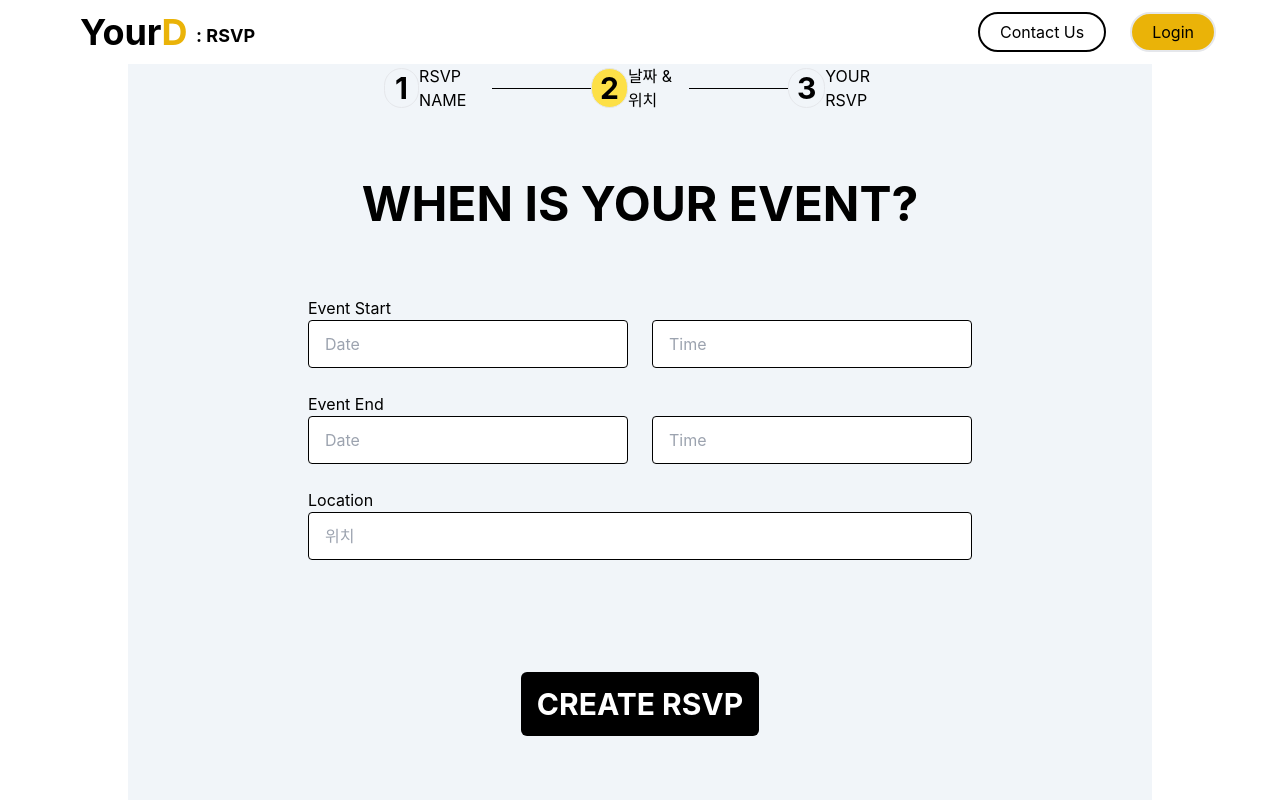
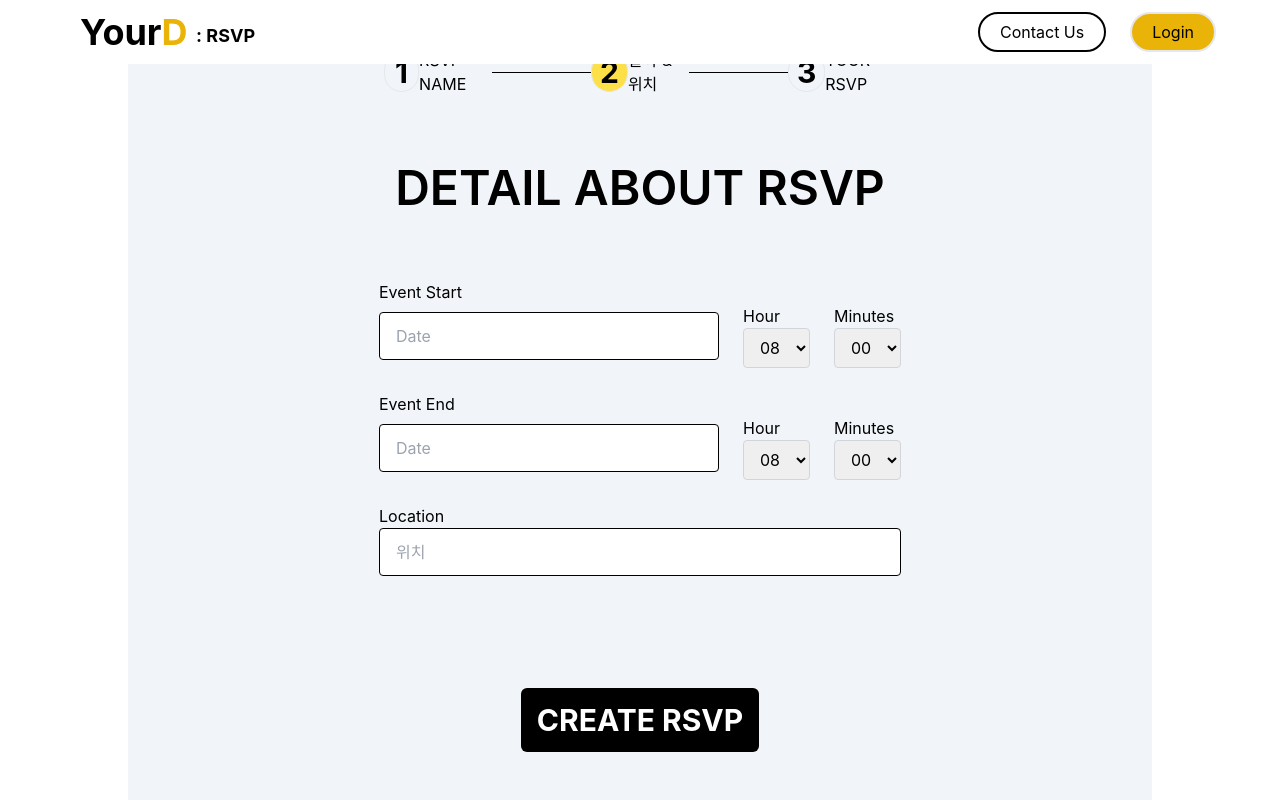
Before and after one commit to DataSovereignty-YourD/yourd-rsvp-test, a React (Create React App) app: page /createdate in a window 1280 px wide. Built offline with nearby package versions, Linux system fonts and the light colour scheme; what tailwindcss-animated would draw is missing.

Commit message:
calendar

```diff
--- a/src/components/create/createDate.tsx
+++ b/src/components/create/createDate.tsx
@@ -1,82 +1,229 @@
-import { Link, useNavigate } from "react-router-dom";
+import React, { useState } from "react";
+import { useNavigate } from "react-router-dom";
+import Calendar from "react-calendar";
 import CurrentPage from "../currentPage";
-import React, { useState } from "react";
+import DaumPostcode from "react-daum-postcode";
+import "react-calendar/dist/Calendar.css";
+
+function MyCalendar({ setDate, setVisible }: any) {
+  const onChange = (newDate: Date | Date[]) => {
+    if (Array.isArray(newDate)) {
+      return;
+    }
+    const formattedDate = `${
+      newDate.getMonth() + 1
+    }월 ${newDate.getDate()}일 ${newDate.getFullYear()}년`;
+    setDate(formattedDate);
+    setVisible(false);
+  };
+
+  return <Calendar onChange={onChange as any} />;
+}
+
+function TimeSelect({ selectedTime, setSelectedTime, options }: any) {
+  return (
+    <select
+      className="border border-gray-300 rounded px-3 py-2"
+      value={selectedTime}
+      onChange={(e) => setSelectedTime(e.target.value)}
+    >
+      {options.map((option: string) => (
+        <option key={option} value={option}>
+          {option}
+        </option>
+      ))}
+    </select>
+  );
+}
 
 export default function CreateName() {
+  const timeOptions = [
+    "08",
+    "09",
+    "10",
+    "11",
+    "12",
+    "13",
+    "14",
+    "15",
+    "16",
+    "17",
+    "18",
+    "19",
+    "20",
+    "21",
+    "22",
+    "23",
+    "24",
+    "01",
+    "02",
+    "03",
+    "04",
+    "05",
+    "06",
+    "07",
+  ];
+  const minuteOptions = [
+    "00",
+    "05",
+    "10",
+    "15",
+    "20",
+    "25",
+    "30",
+    "35",
+    "40",
+    "45",
+    "50",
+    "55",
+  ];
+
   const [location, setLocation] = useState<string>("");
   const [startDate, setStartDate] = useState<string>("");
   const [endDate, setEndDate] = useState<string>("");
   const [startTime, setStartTime] = useState<string>("");
   const [endTime, setEndTime] = useState<string>("");
   const navigate = useNavigate();
+  const [date, setDate] = useState(new Date());
+  const [isCalendarStartVisible, setCalendarStartVisible] = useState(false);
+  const [isCalendarEndVisible, setCalendarEndVisible] = useState(false);
+  const [selectedStartTime, setSelectedStartTime] = useState<string>("");
+  const [selectedEndTime, setSelectedEndTime] = useState<string>("");
+  const [selectedStartMinute, setSelectedStartMinute] = useState<string>("");
+  const [selectedEndMinute, setSelectedEndMinute] = useState<string>("");
+  const [openPostcode, setOpenPostcode] = React.useState<boolean>(false);
 
-  const [selectedDate, setSelectedDate] = useState<Date | null>(null);
+  const handle = {
+    // 버튼 클릭 이벤트
+    clickButton: () => {
+      setOpenPostcode((current) => !current);
+    },
 
-  const handleDateChange = (value: Date | Date[]) => {
-    if (Array.isArray(value)) {
-      // 여러 날짜를 선택할 수 있는 범위 선택 모드인 경우
-      // 이 예제에서는 시작 날짜만 설정합니다.
-      setSelectedDate(value[0]);
-    } else {
-      setSelectedDate(value);
-    }
+    // 주소 선택 이벤트
+    selectAddress: (data: any) => {
+      setLocation(data.address); // 선택된 주소를 state에 할당
+      setOpenPostcode(false);
+    },
   };
+
   const handleSubmit = () => {
-    if (location && startTime && endTime && startDate && endDate) {
-      console.log("위치:", location);
-      console.log("시작 날자:", startDate);
-      console.log("종료 날짜:", endDate);
-      console.log("시작 시간:", startTime);
-      console.log("종료 시간:", endTime);
-      localStorage.setItem("invitationLocation", location);
-      localStorage.setItem("invitationStartDate", startDate);
-      localStorage.setItem("invitationEndDate", endDate);
-      localStorage.setItem("invitationStartTime", startTime);
-      localStorage.setItem("invitationEndTime", endTime);
+    let missingFields = []; // 누락된 필드를 저장할 배열
+
+    // if (!location) missingFields.push("위치");
+    // if (!startDate) missingFields.push("시작 날짜");
+    // if (!endDate) missingFields.push("종료 날짜");
+    // if (!startTime) missingFields.push("시작 시간");
+    // if (!endTime) missingFields.push("종료 시간");
+
+    // // 누락된 필드가 없으면 페이지 이동
+    // if (missingFields.length === 0) {
+    //   localStorage.setItem("invitationLocation", location);
+    //   localStorage.setItem("invitationStartDate", startDate);
+    //   localStorage.setItem("invitationEndDate", endDate);
+    //   localStorage.setItem("invitationStartTime", startTime);
+    //   localStorage.setItem("invitationEndTime", endTime);
+
     navigate("/creatersvp");
-    }
+    // } else {
+    //   // 누락된 필드가 있으면 해당 필드 이름을 경고 메시지에 포함하여 출력
+    //   const missingMessage = missingFields.join(", ");
+    //   console.warn(`다음 필드를 채워주세요: ${missingMessage}`);
+    // }
   };
 
   return (
     <div className=" gap-12  flex bg-slate-100  mx-32  items-center justify-center h-screen  flex-col">
       <CurrentPage />
-      <div className="   flex items-center text-black justify-center uppercase  p-5 font-bold text-5xl">
-        When is Your Event?
+      <div className="   flex items-center text-black justify-center uppercase  p-5 font-semibold text-5xl">
+        Detail about Rsvp
       </div>
-      <div className=" gap-6 flex flex-col">
+
+      <div className="gap-6 flex flex-col">
         <div>
           <div>Event Start</div>
           <div className=" items-center justify-center  grid grid-cols-6 flex-row gap-6 ">
+            <div className="col-span-4">
               <input
-              className="  border col-span-3 border-black rounded w-80 h-12 p-4"
+                className="  border  border-black rounded  h-12 p-4 w-full"
                 placeholder="Date"
                 value={startDate}
                 onChange={(e) => setStartDate(e.target.value)}
-            ></input>
+                onClick={() => setCalendarStartVisible(!isCalendarStartVisible)}
+              />
+              {isCalendarStartVisible && (
+                <div className="absolute bg-white border border-gray-300">
+                  <MyCalendar
+                    setDate={setStartDate}
+                    setVisible={setCalendarStartVisible}
+                  />
+                </div>
+              )}
+            </div>
 
-            <input
-              className="  border col-span-3 border-black rounded w-80 h-12 p-4"
-              placeholder="Time"
-              value={startTime}
-              onChange={(e) => setStartTime(e.target.value)}
-            ></input>
+            <div className="col-span-1">
+              <div className="flex flex-col">
+                <div>Hour</div>
+
+                <TimeSelect
+                  selectedTime={selectedStartTime}
+                  setSelectedTime={setSelectedStartTime}
+                  options={timeOptions}
+                />
+              </div>
+            </div>
+            <div className="col-span-1">
+              <div>
+                <div>Minutes</div>
+                <TimeSelect
+                  selectedTime={selectedStartMinute}
+                  setSelectedTime={setSelectedStartMinute}
+                  options={minuteOptions}
+                />
+              </div>
+            </div>
           </div>
         </div>
         <div>
           <div>Event End</div>
+
           <div className=" items-center justify-center  grid grid-cols-6 flex-row gap-6 ">
+            <div className="col-span-4">
               <input
-              className="  border col-span-3 border-black rounded w-80 h-12 p-4"
+                className="  border border-black rounded w-full h-12 p-4"
                 placeholder="Date"
                 value={endDate}
                 onChange={(e) => setEndDate(e.target.value)}
-            ></input>
-            <input
-              className="  border col-span-3 border-black rounded w-80 h-12 p-4"
-              placeholder="Time"
-              value={endTime}
-              onChange={(e) => setEndTime(e.target.value)}
-            ></input>
+                onClick={() => setCalendarEndVisible(!isCalendarEndVisible)}
+              />
+              {isCalendarEndVisible && (
+                <div className="absolute bg-white border border-gray-300">
+                  <MyCalendar
+                    setDate={setEndDate}
+                    setVisible={setCalendarEndVisible}
+                  />
+                </div>
+              )}
+            </div>
+            <div className="col-span-1">
+              <div>
+                <div>Hour</div>
+                <TimeSelect
+                  selectedTime={selectedEndTime}
+                  setSelectedTime={setSelectedEndTime}
+                  options={timeOptions}
+                />
+              </div>
+            </div>
+            <div className="col-span-1">
+              <div>
+                <div>Minutes</div>
+                <TimeSelect
+                  selectedTime={selectedEndMinute}
+                  setSelectedTime={setSelectedEndMinute}
+                  options={minuteOptions}
+                />
+              </div>
+            </div>
           </div>
         </div>
         <div>
@@ -85,18 +232,26 @@ export default function CreateName() {
           <div className=" items-center justify-center w-full flex-row gap-6 ">
             <input
               type="text"
-              className="border col-span-6 border-black rounded w-full h-12 p-4"
+              className="border border-black rounded w-full h-12 p-4"
               placeholder="위치"
               value={location}
-              onChange={(e) => setLocation(e.target.value)}
+              readOnly // 이 부분을 추가하여 input을 읽기 전용으로 만듭니다.
+              onClick={handle.clickButton}
             />
+
+            {openPostcode && (
+              <DaumPostcode
+                onComplete={handle.selectAddress}
+                autoClose={false}
+              />
+            )}
           </div>
         </div>
       </div>
 
       <button
         className="mt-16 flex h-16 font-bold text-3xl text-white  bg-black justify-center items-center p-4 rounded-md"
-        onClick={handleSubmit}
+        onClick={handleSubmit} // onClick 이벤트에 handleSubmit 연결
       >
         CREATE RSVP
       </button>
```
Lines whose indentation alone changed are shown as unchanged.
